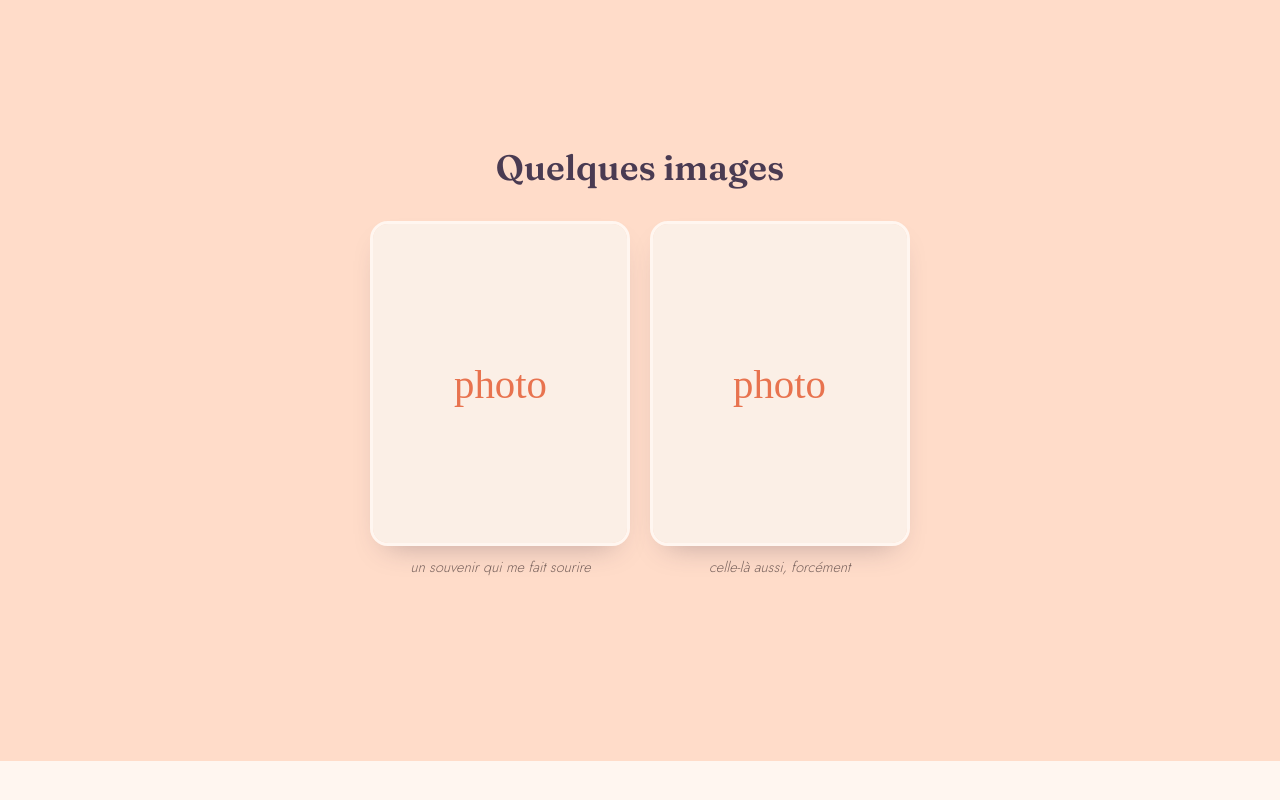
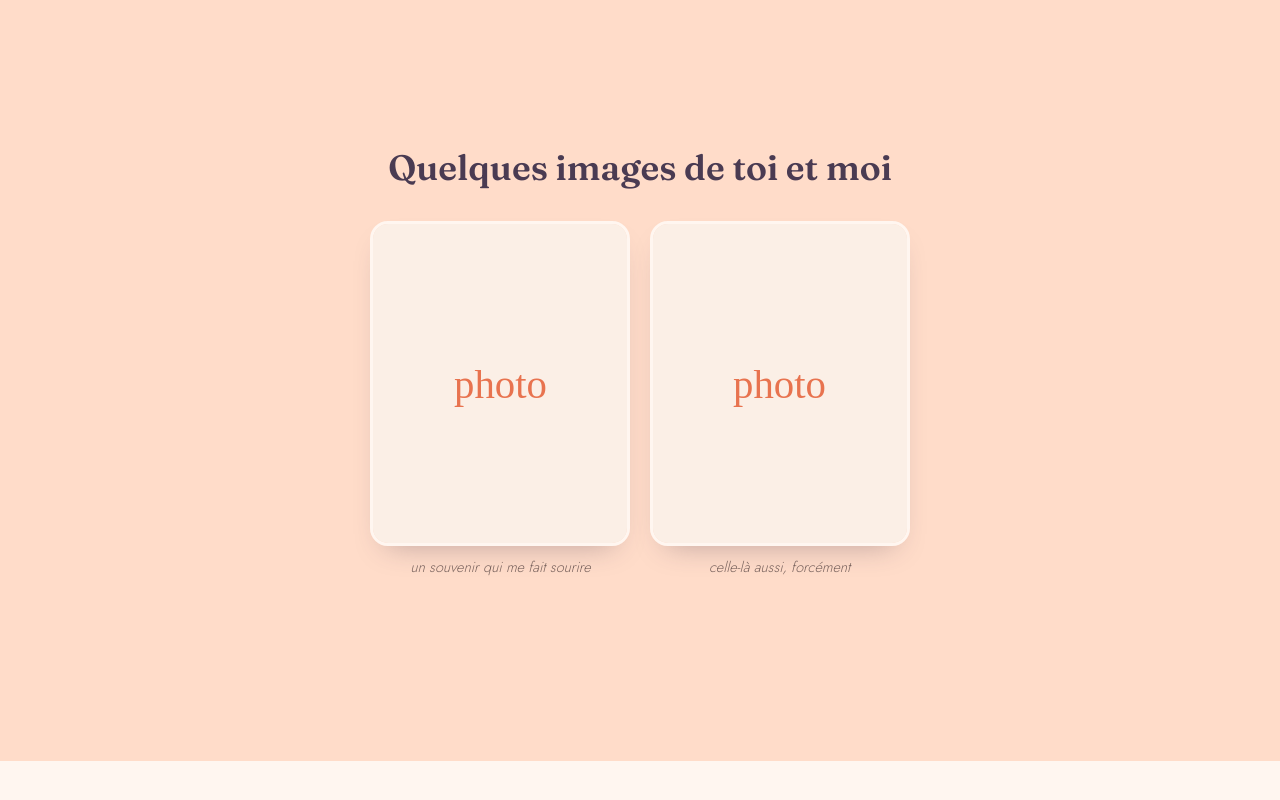
Before and after one commit to ronan077msi/Chabrina, a plain HTML site: page index.html in a window 1280 px wide. Shown: the part 1687-2487 px from the top of the page. Drawn offline with Linux system fonts and the light colour scheme.

Commit message:
Update index.html

```diff
--- a/index.html
+++ b/index.html
@@ -734,7 +734,7 @@
   </section>
 
   <section class="gallery">
-    <h2>Quelques images</h2>
+    <h2>Quelques images de toi et moi</h2>
     <div class="row">
       <div class="shot">
         <div class="frame">
```
